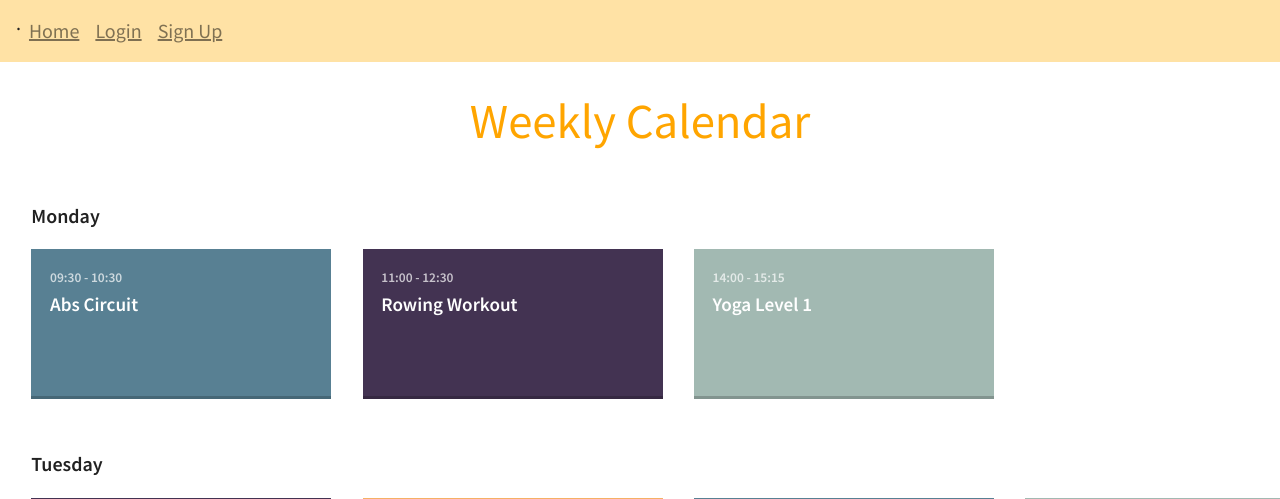
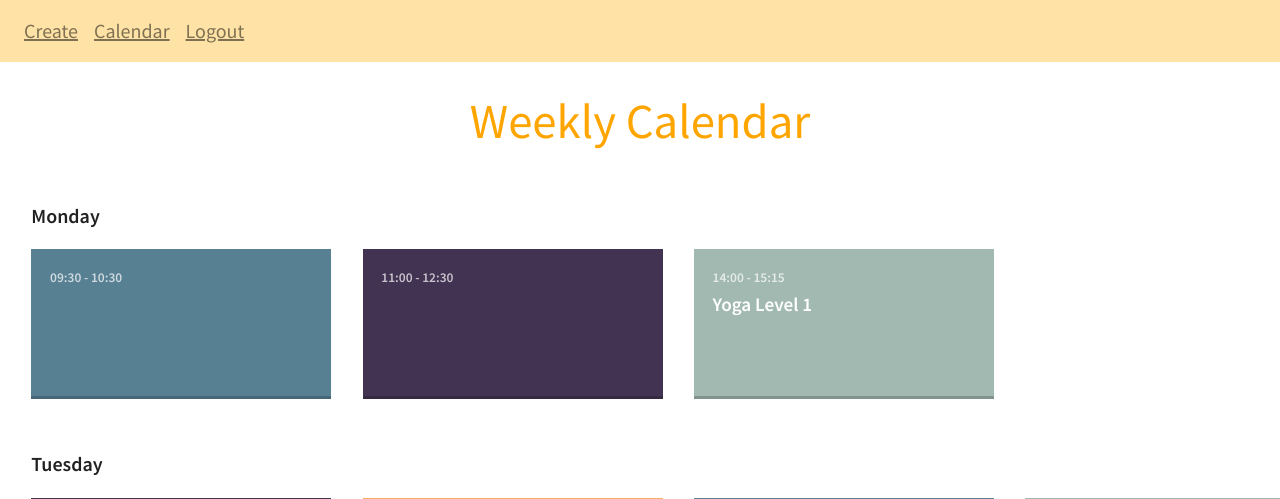
Before and after one commit to nrgrill/ManageMe, a Flask app: template ManageMe/website/templates/calendar.html in a window 1280 px wide. Shown: the top 499 px of the page. Run offline with Flask 2, Linux system fonts and the light colour scheme; the template is opened without the code that fills it: values that come from a table or form of the project are taken from there, others are empty; data comes from the database, SQL or seed files in the repository; some libraries are stand-ins or nearby versions.

Commit message:
match nav

```diff
--- a/ManageMe/website/templates/calendar.html
+++ b/ManageMe/website/templates/calendar.html
@@ -34,13 +34,13 @@
 			<ul>
 			  <li class="cd-schedule__event">
 				<a data-start="09:30" data-end="10:30" data-content="event-abs-circuit" data-event="event-1" href="#0">
-				  <em class="cd-schedule__name">Abs Circuit</em>
+				  <em class="cd-schedule__name">{{user.tasks[0].data}}</em>
 				</a>
 			  </li>
 
 			  <li class="cd-schedule__event">
 				<a data-start="11:00" data-end="12:30" data-content="event-rowing-workout" data-event="event-2" href="#0">
-				  <em class="cd-schedule__name">Rowing Workout</em>
+				  <em class="cd-schedule__name">{{user.tasks[0].data}}</em>
 				</a>
 			  </li>
 
--- a/ManageMe/website/templates/home.html
+++ b/ManageMe/website/templates/home.html
@@ -1,5 +1,6 @@
 {% extends "base.html" %} {% block title %}Home{% endblock %} {% block content
 %}
+<br />
 <h1 align="center">Tasks</h1>
 <br />
 <ul class="list-group list-group-flush" id="tasks">
@@ -12,8 +13,7 @@
   </li>
   {% endfor %}
 </ul>
-<fo
-rm method="POST">
+<form method="POST">
   <textarea name="task" id="task" class="form-control"></textarea>
   <br />
   <div align="center">
```
